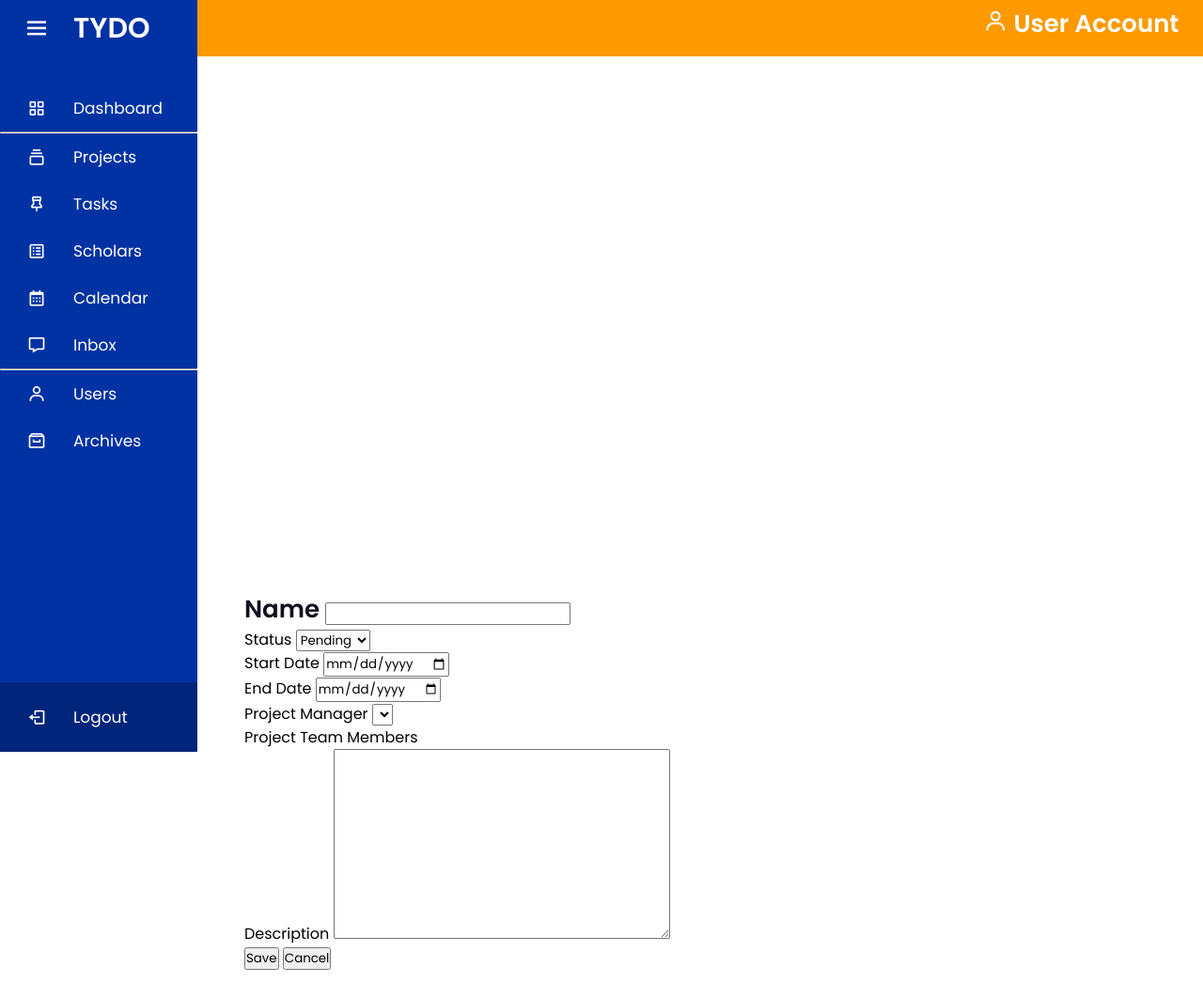
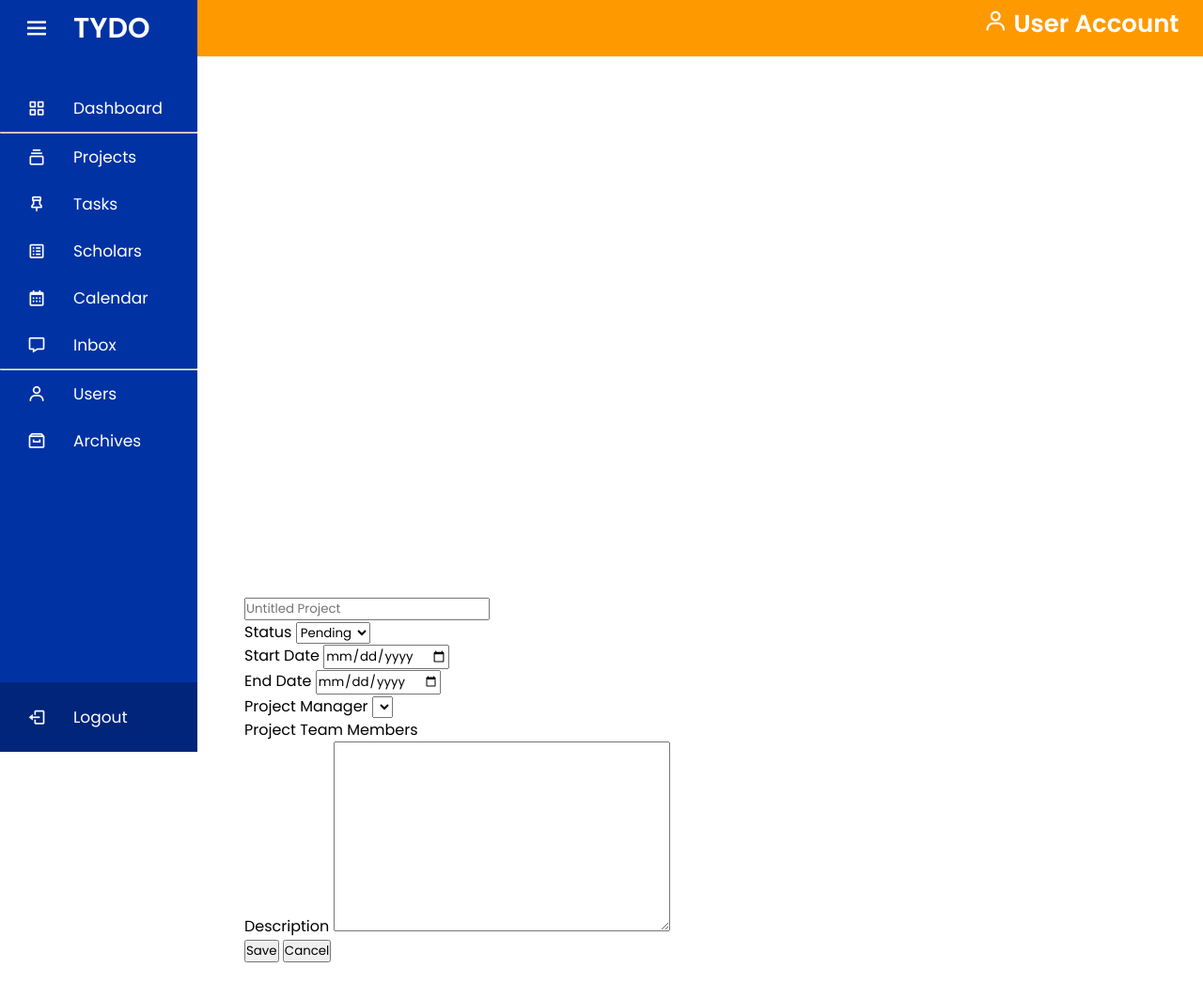
Before and after one commit to aecliam/New-iTask, a PHP site: page /index-new.php in a window 1280 px wide. Shown: the top 1046 px of the page at 94% size. Run offline with PHP 8.4, Linux system fonts and the light colour scheme; lists and menus that the app fills with data are empty.

Commit message:
Update new-project.php

```diff
--- a/new-project.php
+++ b/new-project.php
@@ -11,8 +11,7 @@
 		<div>
 			<div class="text">
 				<div>
-					<label for=""> Name </label>
-					<input type="text" name="name">
+					<input class="untitled-project" name="title" placeholder="Untitled Project" type="text"/>
 				</div>
 			</div>
 
```
